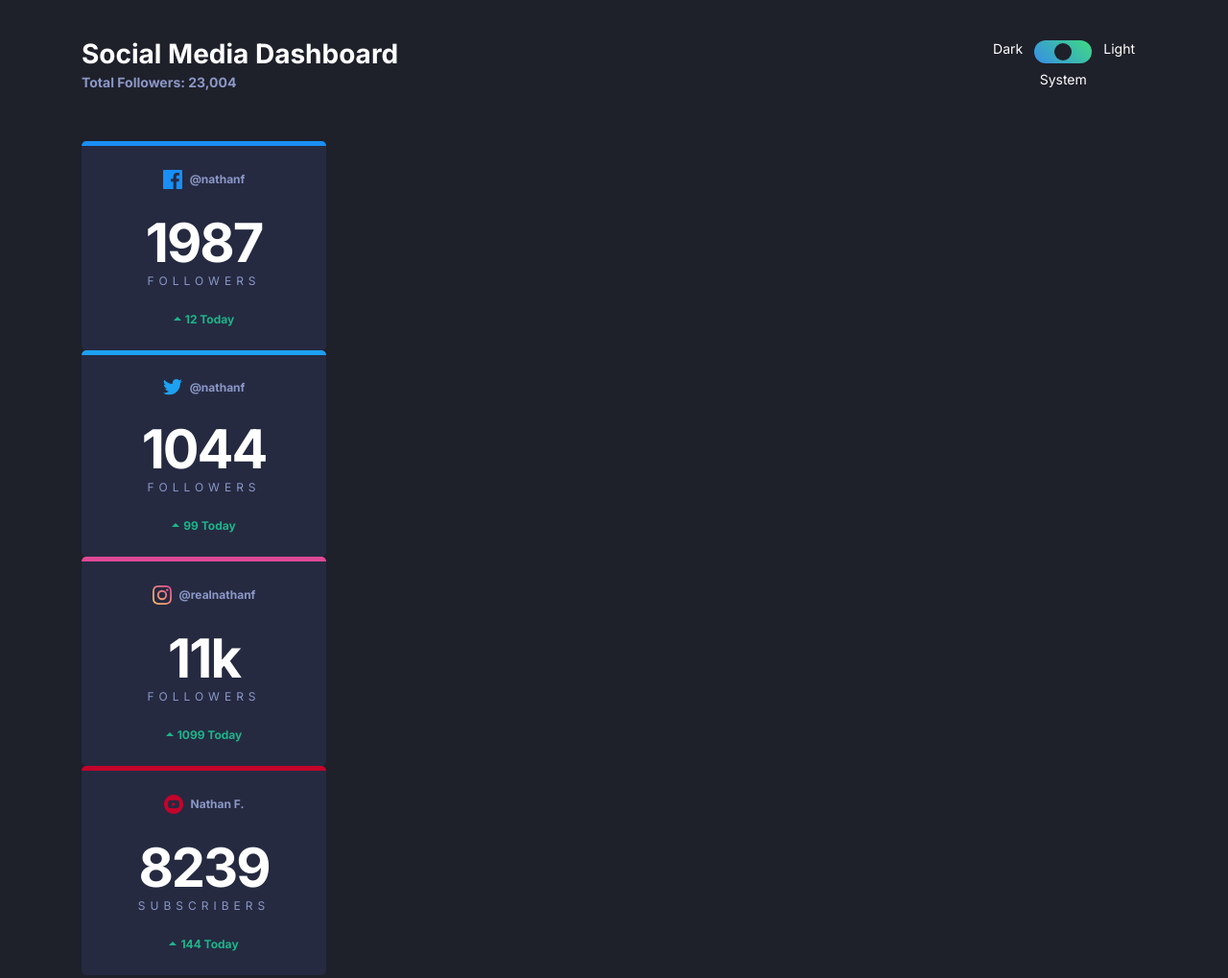
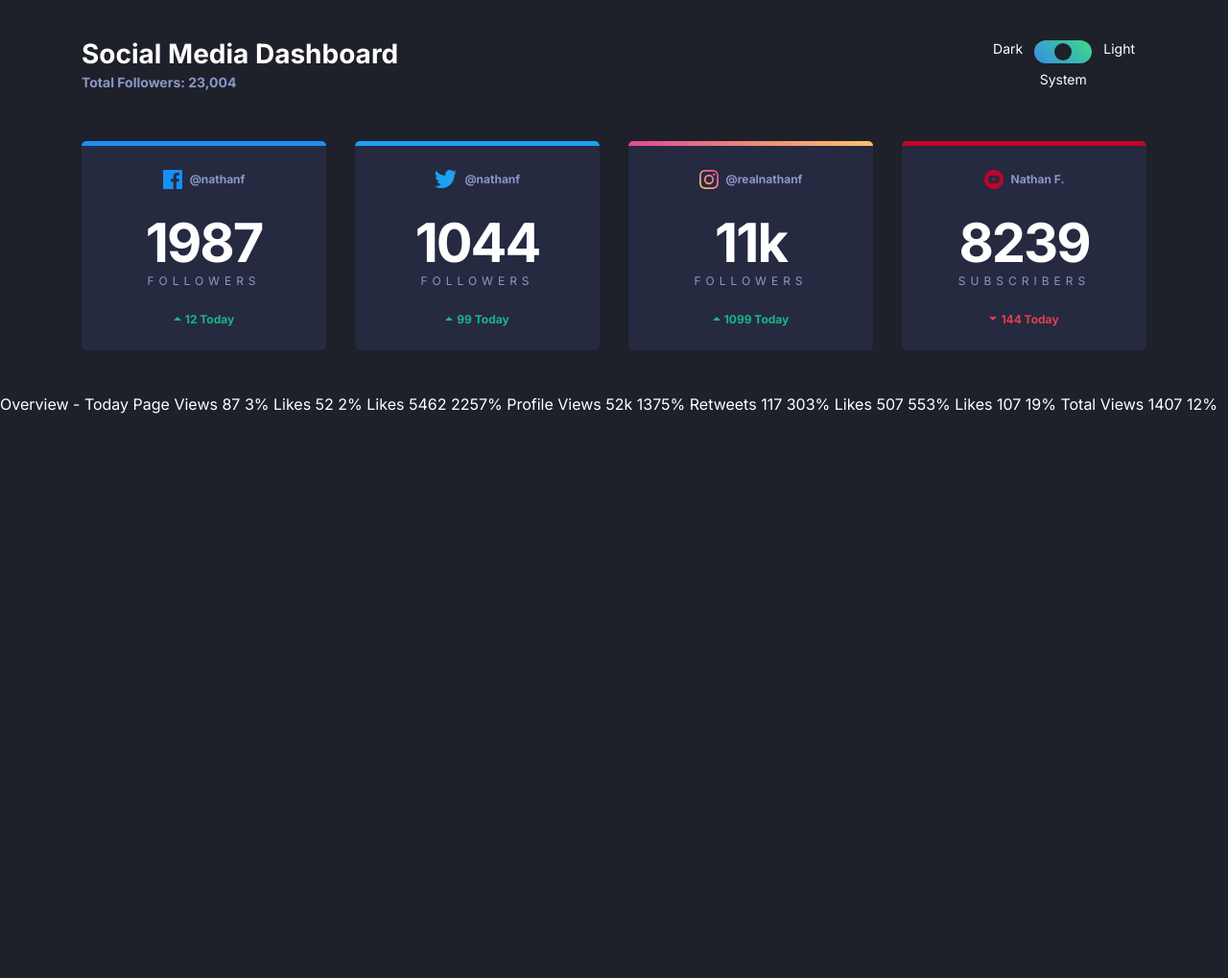
Before and after one commit to markiankmet/SocialMediaDashboard, a website: page index.html in a window 1280 px wide. Shown: the top 1019 px of the page at 96% size. After the commit the page ends 800 px from the top, so only its background shows below. Drawn offline with nearby package versions, Linux system fonts and the light colour scheme; files that its build step writes are made by us from their sources.

Commit message:
add card layout

```diff
--- a/app/scss/components/card.scss
+++ b/app/scss/components/card.scss
@@ -1,4 +1,19 @@
 @use "../util" as u;
+
+.cards {
+  display: grid;
+  grid-template-columns: 1fr;
+  gap: u.rem(30);
+
+  @include u.breakpoint("medium") {
+    grid-template-columns: repeat(2, 1fr);
+  }
+
+  @include u.breakpoint("large") {
+    grid-template-columns: repeat(4, 1fr);
+  }
+}
+
 
 .card {
   background: var(--dark-card);
@@ -7,7 +22,6 @@
   padding: u.rem(25);
   border-radius: u.rem(5);
 
-  width: u.rem(255); // remove
 
   &--facebook {
     border-top: u.rem(5) solid var(--facebook);
@@ -18,8 +32,24 @@
   }
 
   &--instagram {
-    border-top: u.rem(5) solid var(--instagram-end);
+    position: relative;
+    padding-top: u.rem(30);
+
+    &::before {
+      content: "";
+      position: absolute;
+      top: 0;
+      left: 0;
+      width: 100%;
+      height: u.rem(5);
+      background: linear-gradient(225deg, var(--instagram-start) 0%,
+              var(--instagram-middle) 50.91%,
+              var(--instagram-end) 100%);
+      border-top-left-radius: u.rem(5);
+      border-top-right-radius: u.rem(5);
+    }
   }
+
 
   &--youtube {
     border-top: u.rem(5) solid var(--youtube);
@@ -34,6 +64,7 @@
 
   &__icon {
     margin-right: u.rem(8);
+    height: u.rem(20);
   }
 
   &__username {
@@ -44,6 +75,7 @@
   &__followers {
     margin-bottom: u.rem(25);
   }
+
   &__count {
     color: var(--light-bg);
     font-weight: bold;
--- a/app/scss/globals/layout.scss
+++ b/app/scss/globals/layout.scss
@@ -9,3 +9,9 @@
     padding: 0;
   }
 }
+
+.card-grid {
+  display: flex;
+  justify-content: center;
+  gap: u.rem(30);
+}
--- a/index.html
+++ b/index.html
@@ -44,7 +44,7 @@
 
 
   <main>
-    <section class="container">
+    <section class="container cards">
 
       <div class="card card--facebook">
 
@@ -119,8 +119,8 @@
           <div class="card__label">Subscribers</div>
         </div>
 
-        <div class="card__change card__change--up">
-          <img src="./images/icon-up.svg" alt="up arrow">
+        <div class="card__change card__change--down">
+          <img src="./images/icon-down.svg" alt="down arrow">
           <p class="card__change__number">144 Today</p>
         </div>
 
```
